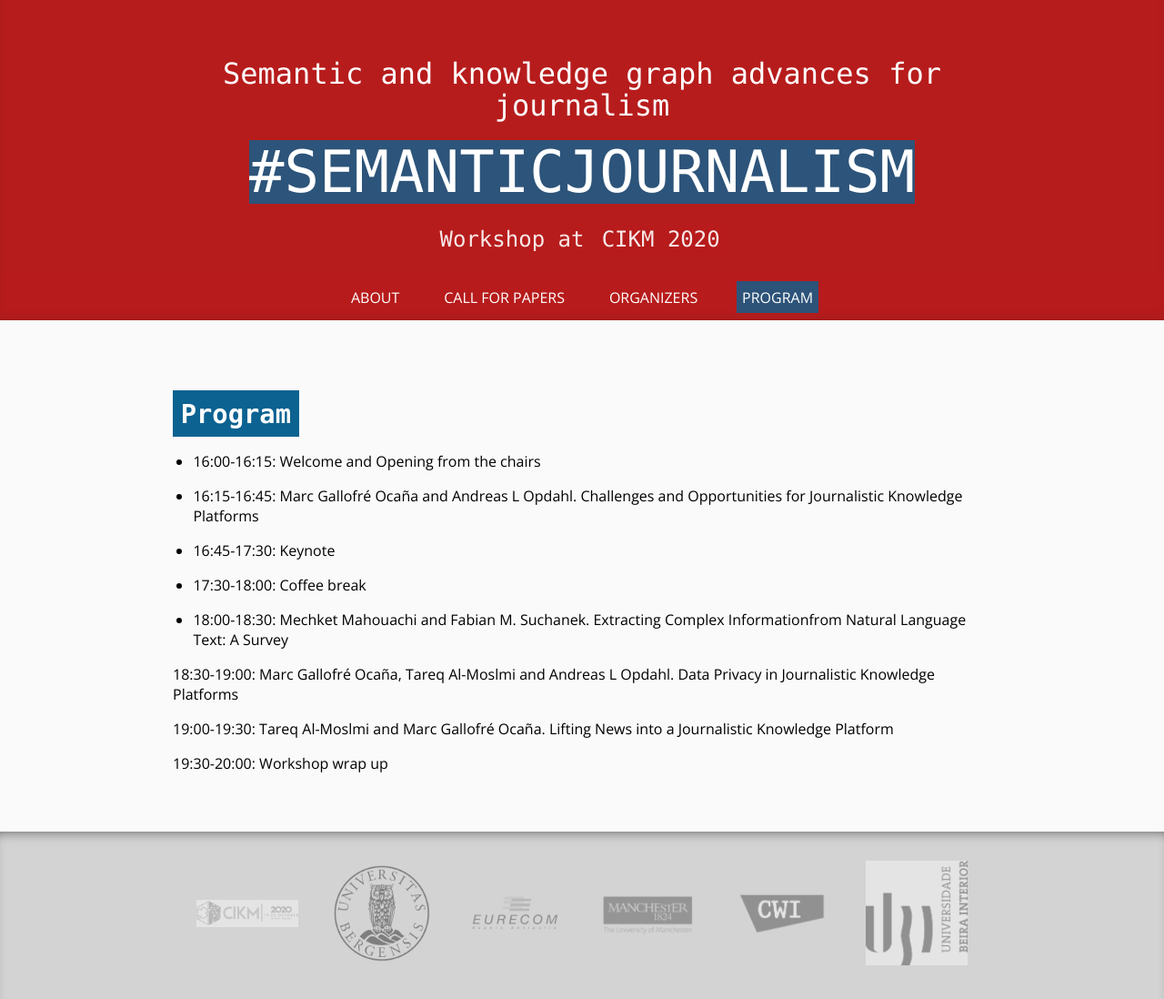
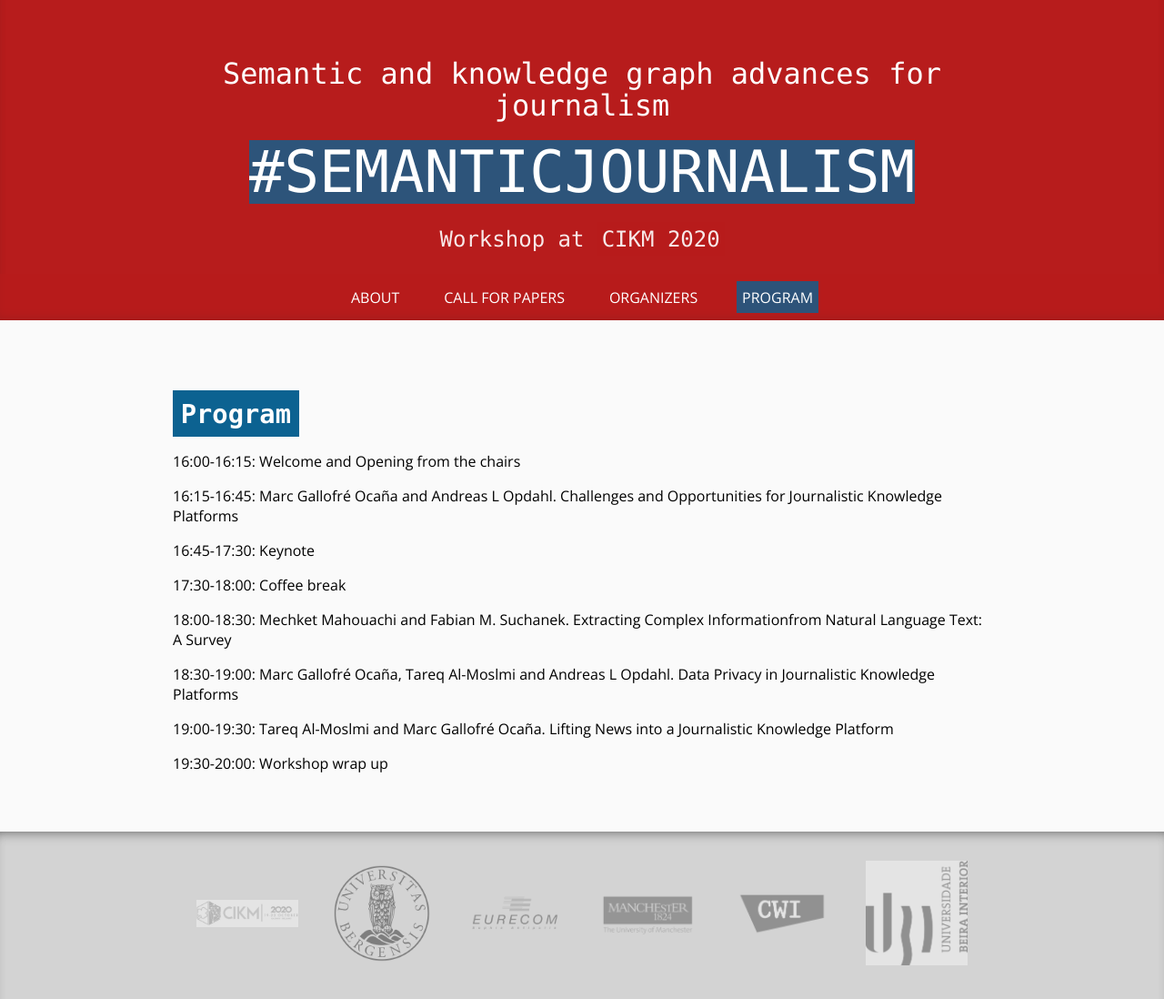
Before and after one commit to almoslmi/SemanticJournalism, a Jekyll site: the page built from docs/program.md, in a window 1280 px wide. Shown: the whole page at 91% size. Built offline with Jekyll 4.4.1, drawn with Linux system fonts in a browser that asks for light colours.

```diff
--- a/docs/program.md
+++ b/docs/program.md
@@ -8,15 +8,15 @@ navigation_weight: 2
 
 # Program
 
-- 16:00-16:15: Welcome and Opening from the chairs
+16:00-16:15: Welcome and Opening from the chairs
 
-- 16:15-16:45: Marc Gallofré Ocaña and Andreas L Opdahl. Challenges and Opportunities for Journalistic Knowledge Platforms
+16:15-16:45: Marc Gallofré Ocaña and Andreas L Opdahl. Challenges and Opportunities for Journalistic Knowledge Platforms
 
-- 16:45-17:30: Keynote
+16:45-17:30: Keynote
 
-- 17:30-18:00: Coffee break
+17:30-18:00: Coffee break
 
-- 18:00-18:30: Mechket Mahouachi and Fabian M. Suchanek. Extracting Complex Informationfrom Natural Language Text: A Survey
+18:00-18:30: Mechket Mahouachi and Fabian M. Suchanek. Extracting Complex Informationfrom Natural Language Text: A Survey
 
 18:30-19:00: Marc Gallofré Ocaña, Tareq Al-Moslmi and Andreas L Opdahl. Data Privacy in Journalistic Knowledge Platforms
 
```
